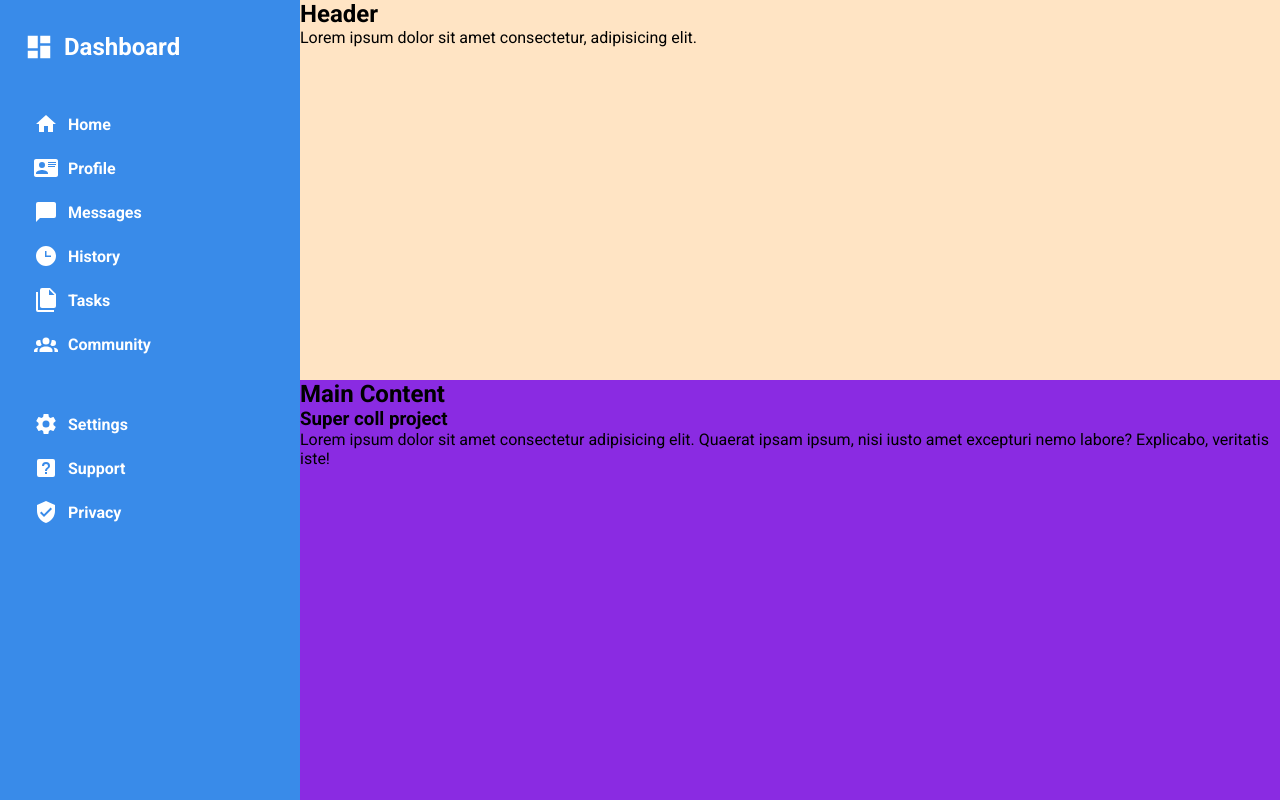
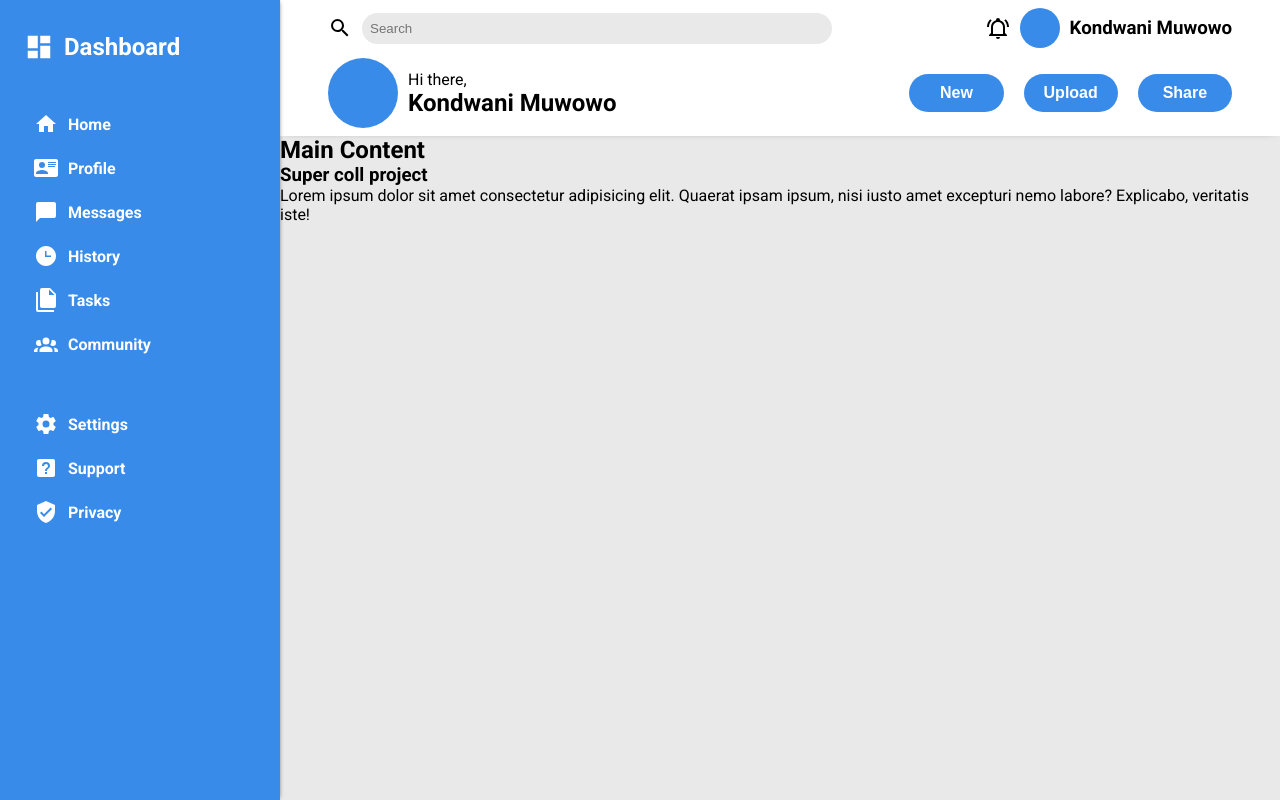
Before and after one commit to kondwanimuwowo/dashboard, a plain HTML site: page index.html in a window 1280 px wide. Drawn offline with Linux system fonts and the light colour scheme.

Commit message:
Finish structure and style of the header

```diff
--- a/index.html
+++ b/index.html
@@ -7,10 +7,40 @@
   <title>Dashboard</title>
 </head>
 <body>
+  <div class="wrapper">
 
     <header>
-    <h2>Header</h2>
-    <p>Lorem ipsum dolor sit amet consectetur, adipisicing elit.</p>
+      <div class="top-part">
+        <svg xmlns="http://www.w3.org/2000/svg" viewBox="0 0 24 24">
+          <title>magnify</title>
+          <path d="M9.5,3A6.5,6.5 0 0,1 16,9.5C16,11.11 15.41,12.59 14.44,13.73L14.71,14H15.5L20.5,19L19,20.5L14,15.5V14.71L13.73,14.44C12.59,15.41 11.11,16 9.5,16A6.5,6.5 0 0,1 3,9.5A6.5,6.5 0 0,1 9.5,3M9.5,5C7,5 5,7 5,9.5C5,12 7,14 9.5,14C12,14 14,12 14,9.5C14,7 12,5 9.5,5Z" />
+        </svg>
+        <input type="text" name="search-bar" id="search-bar" placeholder="Search">
+
+        <svg class="notifications" xmlns="http://www.w3.org/2000/svg" viewBox="0 0 24 24">
+          <title>bell-ring-outline</title>
+          <path d="M10,21H14A2,2 0 0,1 12,23A2,2 0 0,1 10,21M21,19V20H3V19L5,17V11C5,7.9 7.03,5.17 10,4.29C10,4.19 10,4.1 10,4A2,2 0 0,1 12,2A2,2 0 0,1 14,4C14,4.1 14,4.19 14,4.29C16.97,5.17 19,7.9 19,11V17L21,19M17,11A5,5 0 0,0 12,6A5,5 0 0,0 7,11V18H17V11M19.75,3.19L18.33,4.61C20.04,6.3 21,8.6 21,11H23C23,8.07 21.84,5.25 19.75,3.19M1,11H3C3,8.6 3.96,6.3 5.67,4.61L4.25,3.19C2.16,5.25 1,8.07 1,11Z" />
+        </svg>
+        <div class="first-profile-pic">
+
+        </div>
+        <h3 class="first-profile-name">Kondwani Muwowo</h3>
+      </div>
+
+      <div class="bottom-part">
+        <div class="second-profile-pic">
+
+        </div>
+        <div class="greet-name">
+          <p>Hi there,</p>
+          <h2 class="second-profile-name">Kondwani Muwowo</h2>
+        </div>
+        <div class="buttons">
+          <button type="submit" class="btn">New</button>
+          <button type="submit" class="btn">Upload</button>
+          <button type="submit" class="btn">Share</button>
+        </div>
+      </div>
     </header>
 
     <section class="side-bar">
@@ -123,5 +153,6 @@
       </div>
     </section>
 
+  </div>
 </body>
 </html>
--- a/style.css
+++ b/style.css
@@ -3,25 +3,111 @@
 * {
     margin: 0;
     padding: 0;
-    box-sizing: border-box;
 }
 
-body {
+.wrapper {
+    display: grid;
+    grid-template-rows: min-content 1fr;
+    grid-template-columns: 280px 1fr;
     font-family: roboto, sans-serif;
-    display: grid;
-    grid-template-columns: 300px 1fr;
+    height: 100vh;
+    height: 100svh;
+    background-color: #e9e9e9;
 }
 
 header {
+    display: grid;
+    grid-template-rows: repeat(2 1fr);
+    grid-template-columns: 1fr;
     grid-column: 2 / 3;
-    background-color: bisque;
+    grid-row: 1 / 2;
+    gap: 10px;
+    background-color: #ffffff;
+    box-shadow: 0 0 8px -6px black;
+    padding: 0.5em 3rem;
+}
+
+.top-part {
+    display: flex;
+    gap: 10px;
+    grid-row: 1 / 2;
+    align-items: center;
+}
+
+.top-part > * {
+    flex: ;
+}
+
+.notifications {
+    margin-left: auto;
+}
+
+.top-part svg {
+    fill: black;
+    height: 24px;
+    width: auto;
+}
+
+input {
+    flex: 2;
+    background-color: #e9e9e9;
+    border: none;
+    border-radius: 30px;
+    padding: 8px;
+    margin-right: 9rem;
+}
+
+.first-profile-pic {
+    background-color: #398be9;
+    height: 40px;
+    width: 40px;
+    border: none;
+    border-radius: 500px;
+}
+
+.bottom-part {
+    display: flex;
+    gap: 10px;
+    grid-row: 2 / 3;
+    align-items: center;
+}
+
+.greet-name {
+
+}
+
+.buttons {
+    display: grid;
+    grid-template-rows: 1fr;
+    grid-template-columns: repeat(3, 1fr);
+    gap: 20px;
+    margin-left: auto;
+}
+
+button {
+    flex: 1;
+    color: white;
+    font-size: medium;
+    font-weight: 600;
+    padding: 10px 20px;
+    background-color: #398be9;
+    border: none;
+    border-radius: 40px;
+}
+
+.second-profile-pic {
+    background-color: #398be9;
+    height: 70px;
+    width: 70px;
+    border: none;
+    border-radius: 500px;
 }
 
 .side-bar {
     grid-row: 1 / 3;
-    height: 100svh;
     padding: 2rem 1.5rem;
     background-color: #398be9;
+    box-shadow: 0 0 5px -2px black;
 }
 
 .logo {
@@ -97,7 +183,6 @@ nav ul li {
 }
 
 .main-content {
-    grid-column: 2 / 3;
-    grid-row: 2 / 3;
-    background-color: blueviolet;
+    height: 100%;
+    background-color: transparent;
 }
```
Lines whose indentation alone changed are shown as unchanged.
